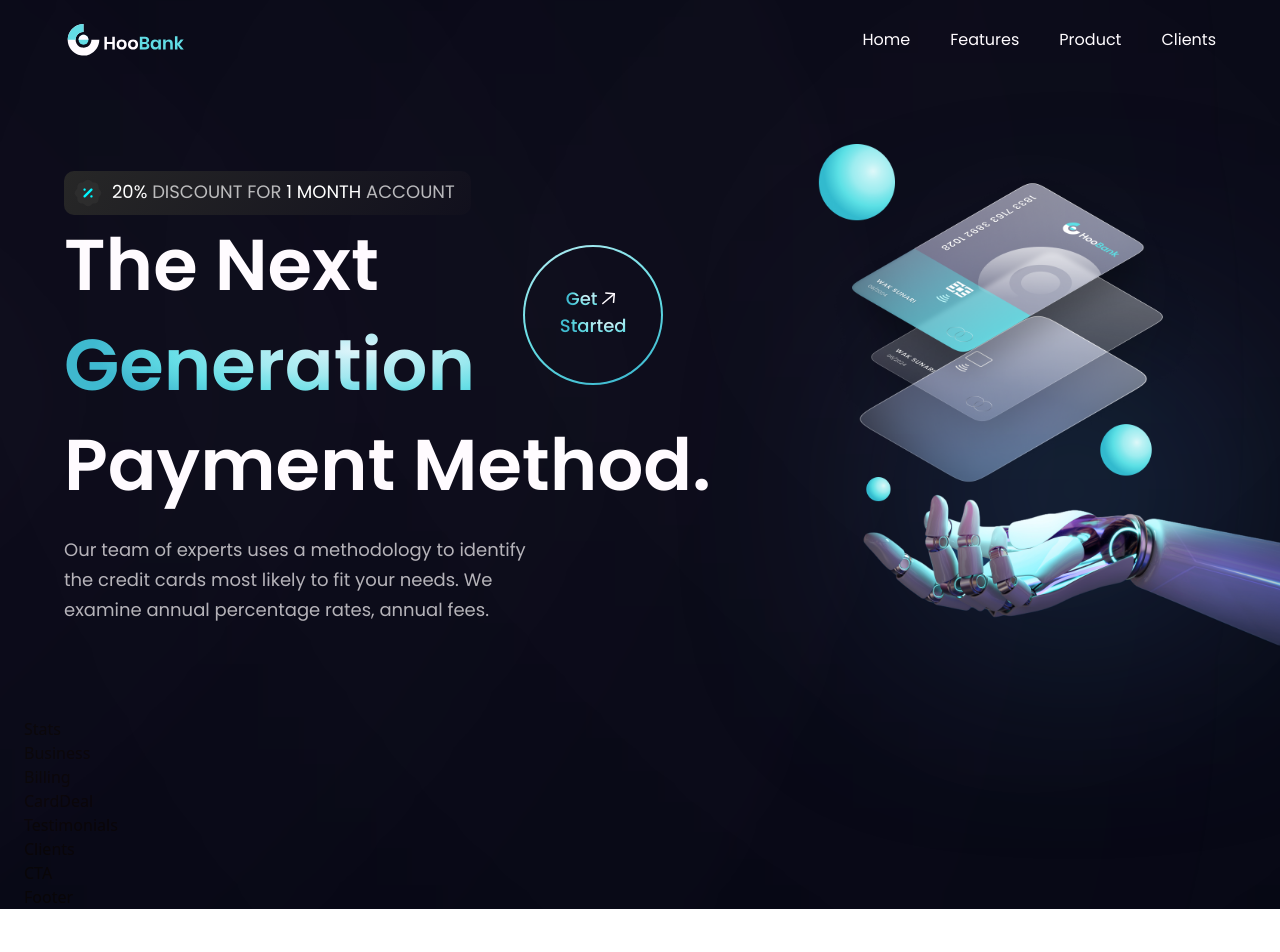
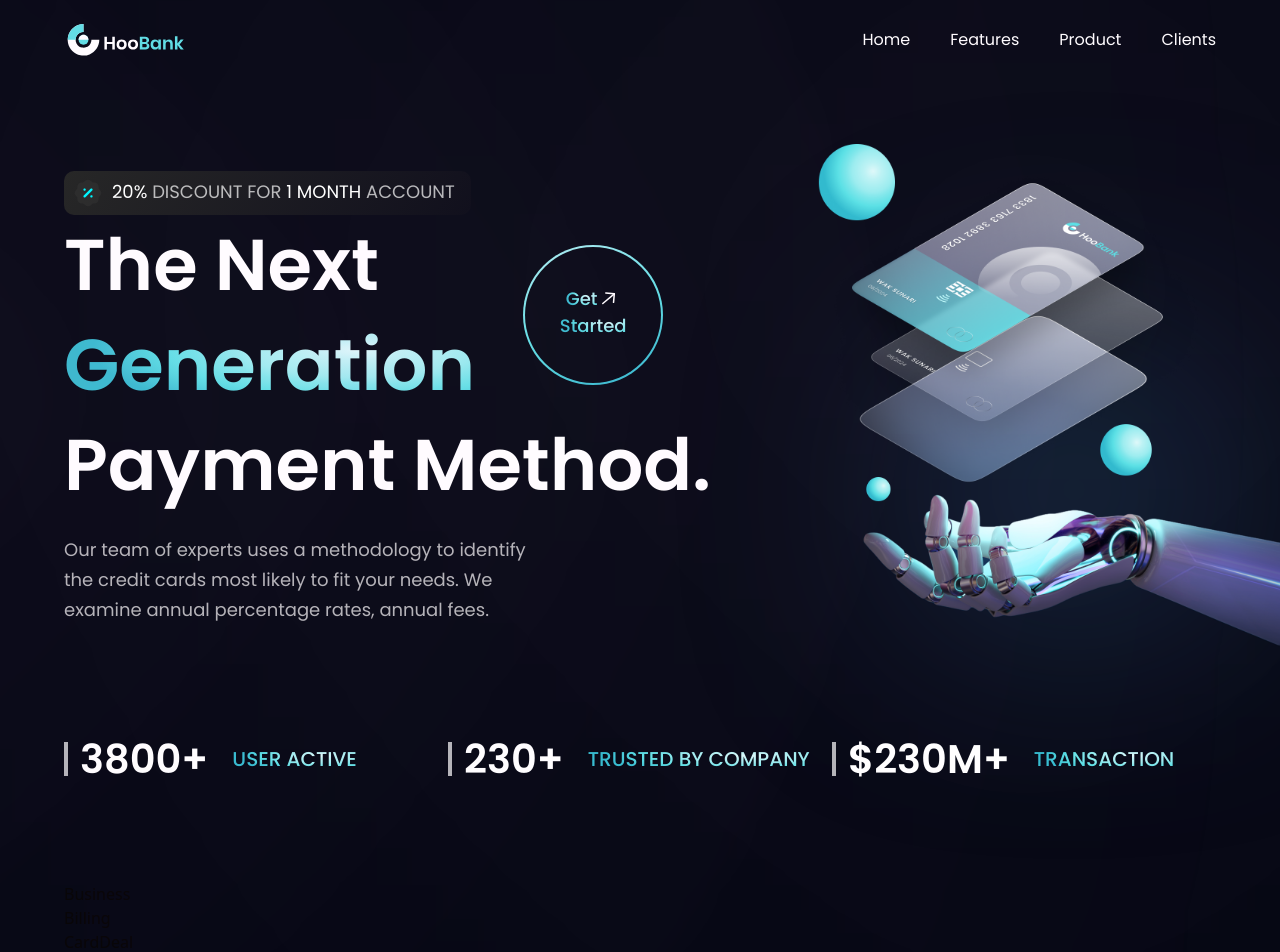
Before and after one commit to toanle312/ReactJS, a React (Create React App) app in the folder modern-app/: page / in a window 1280 px wide. Shown: the top 952 px of the page. Before the commit the page ends 909 px from the top, so only its background shows below. Built offline with nearby package versions, Linux system fonts and the light colour scheme.

Commit message:
Stats modern app

```diff
--- a/modern-app/src/App.js
+++ b/modern-app/src/App.js
@@ -18,7 +18,7 @@
         </div>
       </div>
 
-      <div className="bg-primary px-6 flex justify-center items-start">
+      <div className="bg-primary sm:px-16 px-6 flex justify-center items-start">
         <div className="xl:max-w-[1280px] w-full">
           <Stats/>
           <Business/>
--- a/modern-app/src/Components/Stats.js
+++ b/modern-app/src/Components/Stats.js
@@ -1,10 +1,28 @@
 import React from 'react';
+import {stats} from '../constants'
 
 const Stats = () => {
   return (
-    <div>
-      Stats
-    </div>
+    <section className="flex flex-row justify-center items-center
+    flex-wrap flex-1 relative">
+      {stats.map((stat, index) => (
+        <div key={stat.id} className="flex flex-1 justify-start items-center p-4 flex-row
+        sm:mb-20 mb-6 relative">
+          <h4 className="font-poppins font-semibold text-white
+          xs:text-[40px] text-[30px] xs:leading-[53px] leading-[43px]
+          mr-6"
+          >{stat.value}</h4>
+          <p className="text-gradient font-poppins font-medium
+          xs:text-[20px] text-[15px] xs:leading-[27px]
+          leading-[22px]"
+          >{stat.title.toUpperCase()}</p>
+
+          <div className="absolute hidden sm:block
+          h-[40%] border-r-4 border-dimWhite left-[0%]"/>
+
+        </div>
+      ))}
+    </section>
   );
 }
 
```
